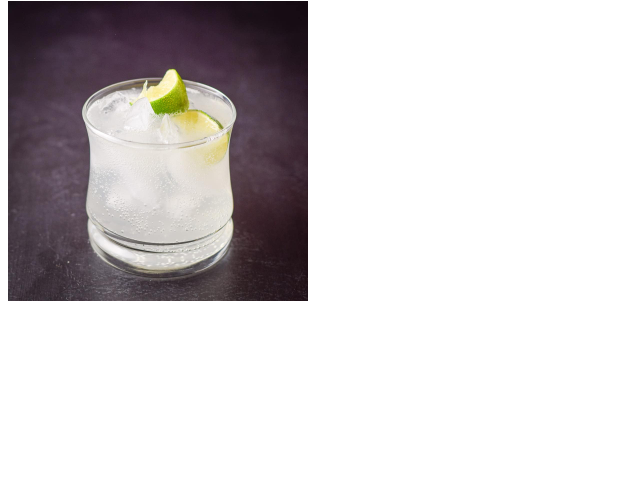
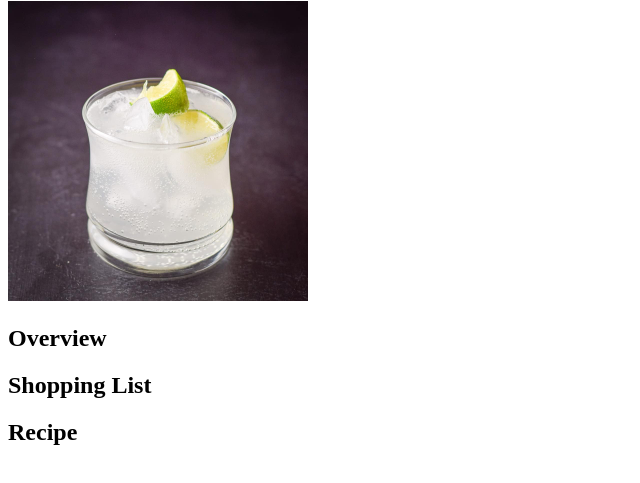
Before and after one commit to austmalo/odin-recipes, a plain HTML site: page recipes/gintonic.html in a window 1280 px wide. Shown: the part 79-562 px from the top of the page, without its empty margins (0-640 px from the left). Drawn offline with Linux system fonts and the light colour scheme.

Commit message:
Added placeholders for Overview, Shopping List, and Recipe

```diff
--- a/recipes/gintonic.html
+++ b/recipes/gintonic.html
@@ -8,5 +8,8 @@
 <body>
     <h1>The Gin and Tonic</h1>
     <img src="../recipes-images/gintonic.jpg" alt="Image of Gin and Tonic cocktail" height="300" width="300">
+    <h2>Overview</h2>
+    <h2>Shopping List</h2>
+    <h2>Recipe</h2>
 </body>
 </html>
```
Also changed, not shown: recipes/margarita.html (+3 -0 lines), recipes/martini.html (+3 -0 lines), recipes/oldfashioned.html (+3 -0 lines).
